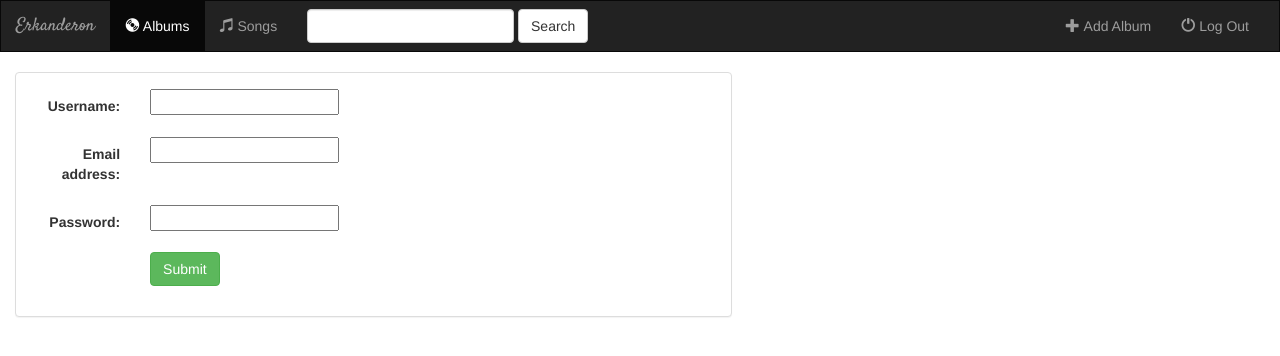
After one commit to erkanderon/django-tutorial-simple-app, a Django app: page /music/register/ in a window 1280 px wide. The commit adds this page. Shown: the top 356 px of the page. Run offline with Django 3.2, Linux system fonts and the light colour scheme; some libraries are stand-ins or nearby versions.

Commit message:
Register user completed

```diff
--- /dev/null
+++ b/music/forms.py
@@ -0,0 +1,11 @@
+from django.contrib.auth.models import User
+from django import forms
+
+
+class UserForm(forms.ModelForm):
+
+	password = forms.CharField(widget = forms.PasswordInput)
+
+	class Meta:
+		model = User
+		fields = ['username','email','password']
--- a/music/static/music/styles.css
+++ b/music/static/music/styles.css
@@ -20,6 +20,8 @@
     color: #FDB230;
 }
 .thumbnail a img{
-	height: 190px;
-    width: 100%;
+	min-height: 300px;
+	max-height: 300px;
+    max-width: 100%;
+    min-width: 100%;
 }
--- /dev/null
+++ b/music/templates/music/registration_form.html
@@ -0,0 +1,29 @@
+{% extends 'music/base.html' %}
+{% block title %}Register{% endblock %}
+{% block body %}
+<div class="container-fluid">
+	<div class="row">
+
+		<div class="col-xs-12 col-md-7">
+			<div class="panel panel-default">
+				<div class="panel-body">
+
+					<form class="form-horizontal" action="" method="post" enctype="multipart/form-data">
+						{% csrf_token %}
+						{% include 'music/form_template.html' %}
+						<div class="form-group">
+							<div class="col-sm-offset-2 col-sm-10">
+								<button type="submit" class="btn btn-success">Submit</button>
+							</div>
+						</div>
+					</form>
+
+				</div>
+			</div>
+		</div>
+
+	</div>
+</div>
+
+
+{% endblock %}
--- a/music/urls.py
+++ b/music/urls.py
@@ -8,6 +8,8 @@ urlpatterns = [
 	# /music
 
     url(r'^$', views.IndexView.as_view(), name='index'),
+
+    url(r'^register/$', views.UserFormView.as_view(), name='register'),
 
     # /music/172
     url(r'^(?P<pk>[0-9]+)$', views.DetailView.as_view(), name='detail'),
--- a/music/views.py
+++ b/music/views.py
@@ -2,6 +2,11 @@ from django.views import generic
 from .models import Album
 from django.views.generic.edit import CreateView, UpdateView, DeleteView
 from django.core.urlresolvers import reverse_lazy
+from django.shortcuts import render, redirect
+from django.contrib.auth import login, authenticate
+from django.views.generic import View
+from .models import Album
+from .forms import UserForm
 
 
 
@@ -32,3 +37,41 @@ class AlbumUpdate(UpdateView):
 class AlbumDelete(DeleteView):
 	model = Album
 	success_url = reverse_lazy('music:index')
+
+
+class UserFormView(View):
+	form_class = UserForm
+	template_name = "music/registration_form.html"
+
+
+	# display blank form
+	def get(self, request):
+		form = self.form_class(None)
+		return render(request, self.template_name, {'form': form})
+
+	# process form data
+	def post(self, request):
+		form = self.form_class(request.POST)
+
+		if form.is_valid():
+
+			user = form.save(commit = False)
+
+			# cleaned normalized data (Date field ex)
+
+			username = form.cleaned_data['username']
+			password = form.cleaned_data['password']
+
+			user.set_password(password)
+			user.save()
+
+			# returns User object if the credentials are true
+
+			user = authenticate(username=username, password = password)
+
+			if user is not None:
+				if user.is_active:
+					login(request, user)
+					return redirect('music:index')
+
+		return render(request, self.template_name, {'form': form})
```
Also changed, not shown: db.sqlite3, media/EEE.jpg (added), media/lb3.jpg (added).
